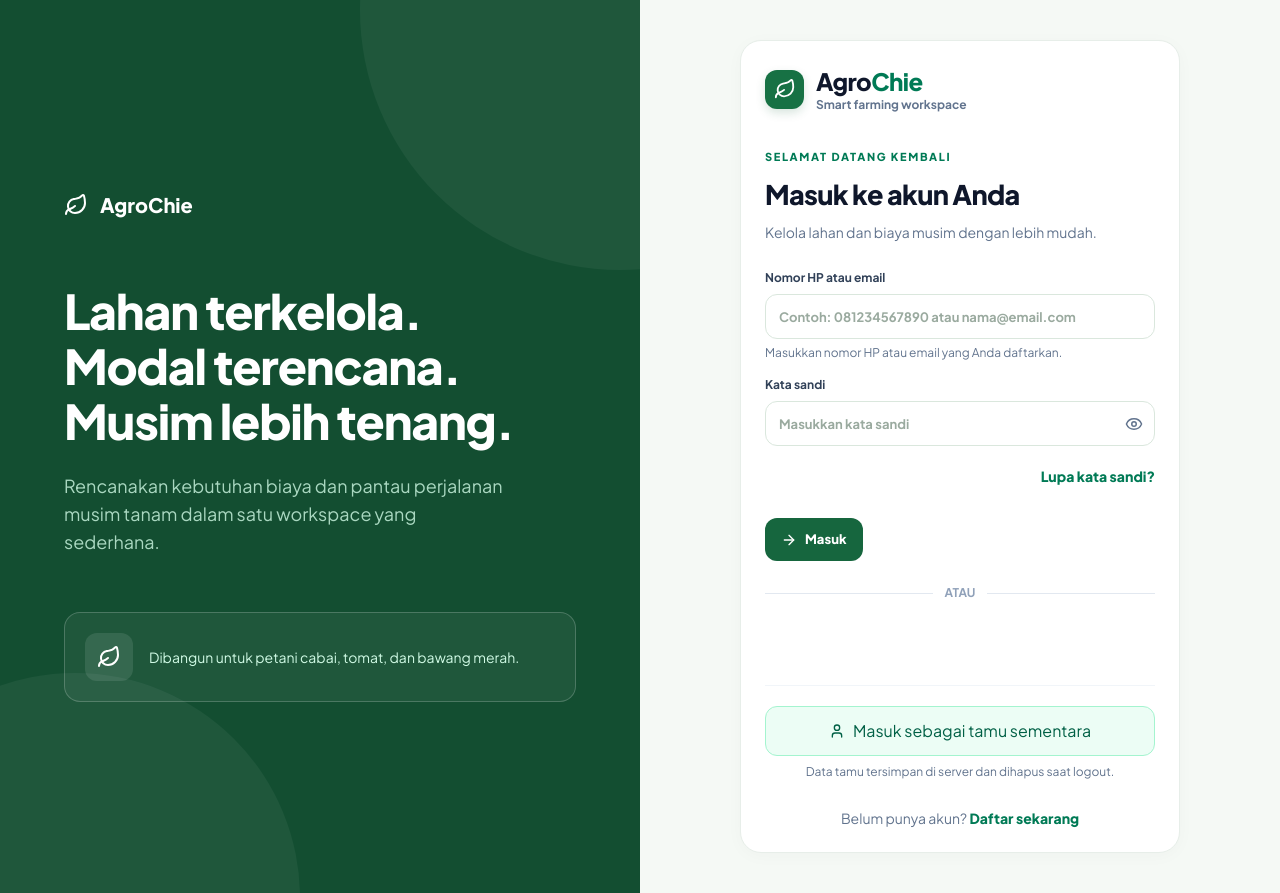
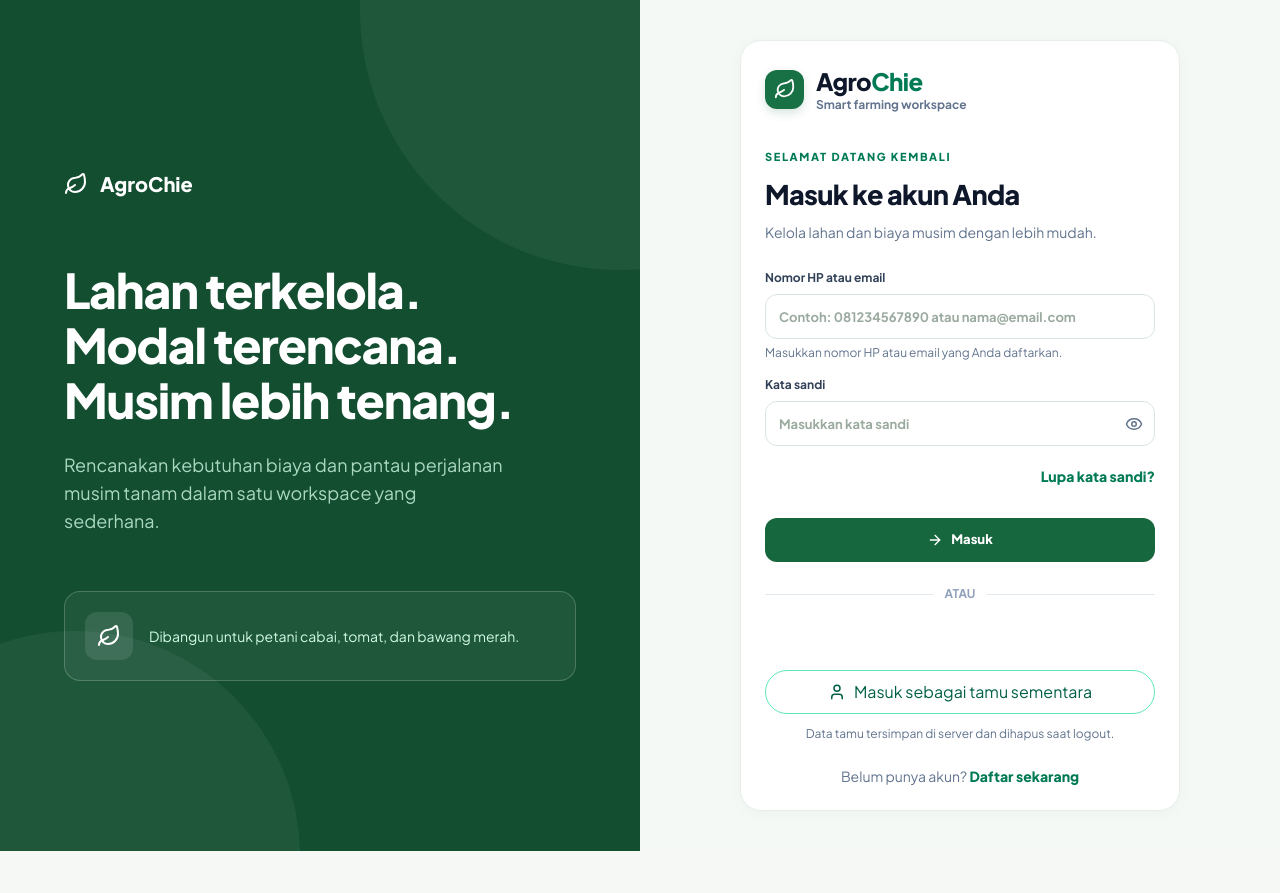
Before and after one commit to Cilok-12Kb/AgroChie, a Next.js app in the folder agrochie-web/: page /masuk in a window 1280 px wide. After the commit the page ends 851 px from the top, so only its background shows below. Built offline with nearby package versions, Linux system fonts and the light colour scheme; no server answers.

Commit message:
style(web): tombol aksi masuk dan daftar simetris

```diff
--- /dev/null
+++ b/agrochie-web/src/features/auth/AuthActions.tsx
@@ -0,0 +1,36 @@
+import type { ReactNode } from 'react';
+import { User } from 'lucide-react';
+
+/**
+ * Gaya seragam tombol aksi /masuk dan /daftar (tampilan saja).
+ * Lebar 100% sampai 400px (sama dengan tombol Google), tinggi 44px, sudut pill, rata tengah.
+ */
+export const ACTION_MAX_W = 'max-w-[400px]';
+const base = 'w-full h-11 min-h-11 rounded-full text-base font-extrabold inline-flex items-center justify-center gap-2 '
+  + 'focus-visible:outline-[3px] focus-visible:outline-offset-2 focus-visible:outline-emerald-800 '
+  + 'disabled:opacity-60 disabled:cursor-not-allowed';
+
+/** Pembungkus tombol primer (komponen Button bersama): memaksa lebar penuh, tinggi, sudut, dan fokus. */
+export function AuthPrimary({ children }: { children: ReactNode }) {
+  return (
+    <div className={`w-full ${ACTION_MAX_W} mx-auto pt-2 `
+      + '[&>button]:w-full [&>button]:h-11 [&>button]:min-h-11 [&>button]:rounded-full [&>button]:text-base [&>button]:py-0 '
+      + '[&>button]:focus-visible:outline-[3px] [&>button]:focus-visible:outline-offset-2 [&>button]:focus-visible:outline-emerald-800 '
+      + '[&>button]:disabled:cursor-not-allowed'}>
+      {children}
+    </div>
+  );
+}
+
+/** Tombol tersier "Masuk sebagai tamu sementara" + keterangan di bawahnya. */
+export function GuestAction({ disabled, onClick }: { disabled: boolean; onClick: () => void }) {
+  return (
+    <div className={`w-full ${ACTION_MAX_W} mx-auto mt-3`}>
+      <button type="button" disabled={disabled} onClick={onClick}
+        className={`${base} border border-emerald-300 bg-white text-emerald-800 hover:bg-emerald-50`}>
+        <User size={18} /> Masuk sebagai tamu sementara
+      </button>
+      <p className="text-xs text-slate-500 text-center mt-3">Data tamu tersimpan di server dan dihapus saat logout.</p>
+    </div>
+  );
+}
--- a/agrochie-web/src/features/auth/GoogleButton.tsx
+++ b/agrochie-web/src/features/auth/GoogleButton.tsx
@@ -44,10 +44,23 @@ export function GoogleButton({ onCredential, disabled = false, text = 'signin_wi
     }
     box.replaceChildren();
     gsi.renderButton(box, {
-      type: 'standard', size: 'large', theme: 'outline', locale: 'id', text,
+      type: 'standard', size: 'large', theme: 'outline', shape: 'pill', logo_alignment: 'center', locale: 'id', text,
       width: googleButtonWidth(wrapRef.current?.clientWidth ?? 0),
     });
   }, [clientId, text]);
+
+  // Render ulang (tanpa initialize) bila lebar kontainer berubah, agar lebar selalu sama dengan tombol lain.
+  useEffect(() => {
+    const wrap = wrapRef.current;
+    if (!wrap || typeof ResizeObserver === 'undefined') return;
+    let last = googleButtonWidth(wrap.clientWidth);
+    const ro = new ResizeObserver(() => {
+      const next = googleButtonWidth(wrap.clientWidth);
+      if (next !== last) { last = next; render(); }
+    });
+    ro.observe(wrap);
+    return () => ro.disconnect();
+  }, [render]);
 
   useEffect(() => {
     const mine = (credential: string) => callbackRef.current(credential);
@@ -67,7 +80,7 @@ export function GoogleButton({ onCredential, disabled = false, text = 'signin_wi
       <div
         ref={boxRef}
         aria-disabled={disabled}
-        className={`flex justify-center min-h-[44px] ${disabled ? 'pointer-events-none opacity-50' : ''}`}
+        className={`flex justify-center items-center h-11 min-h-11 ${disabled ? 'pointer-events-none opacity-50' : ''}`}
       />
     </div>
   );
--- a/agrochie-web/src/features/auth/GoogleLogin.tsx
+++ b/agrochie-web/src/features/auth/GoogleLogin.tsx
@@ -42,7 +42,7 @@ export function GoogleLogin({ mode, busy, locked, onCooldown }: {
       <div className="flex items-center gap-3 text-xs font-bold uppercase text-slate-400" role="separator">
         <span className="h-px flex-1 bg-slate-200" />{copy.google.divider}<span className="h-px flex-1 bg-slate-200" />
       </div>
-      <div className="mt-4 space-y-3">
+      <div className="mt-3 space-y-3">
         <GoogleButton onCredential={onCredential} disabled={busy || working || locked} text={mode === 'login' ? 'signin_with' : 'signup_with'} />
         {working && <p role="status" className="text-sm text-slate-600 text-center font-bold">{copy.google.signingIn}</p>}
         {failed && <Message color="red">{copy.google.failed}</Message>}
--- a/agrochie-web/src/features/console/AuthForm.tsx
+++ b/agrochie-web/src/features/console/AuthForm.tsx
@@ -1,7 +1,8 @@
 'use client';
 import { FormEvent, useState } from 'react';
 import Link from 'next/link';
-import { ArrowRight, Eye, EyeOff, Leaf, User } from 'lucide-react';
+import { ArrowRight, Eye, EyeOff, Leaf } from 'lucide-react';
+import { AuthPrimary, GuestAction } from '../auth/AuthActions'; // [REVISI] tampilan
 import { api } from './api';
 import { Button, ErrorLine, Field, inputClass } from './ui';
 import { copy } from '../auth/copy'; // [REVISI] teks baru lewat copy.ts
@@ -31,11 +32,11 @@ export function AuthForm({ type }: { type: 'login' | 'register' }) {
       {type==='register'&&<Field label={copy.register.emailLabel} hint={copy.register.emailHint}><input name="email" type="email" className={inputClass} maxLength={254} value={email} onChange={e=>setEmail(e.target.value)} placeholder={copy.register.emailPlaceholder} autoComplete="email" inputMode="email" autoCapitalize="none" spellCheck={false}/></Field>}
       <Field label="Kata sandi"><div className="relative"><input className={`${inputClass} pr-12`} type={show?'text':'password'} required minLength={type==='register'?8:1} maxLength={128} value={password} onChange={e=>setPassword(e.target.value)} autoComplete={type==='register'?'new-password':'current-password'} placeholder="Masukkan kata sandi"/><button type="button" title="Tampilkan/sembunyikan kata sandi" className="absolute top-3.5 right-3 text-slate-500" onClick={()=>setShow(s=>!s)}>{show?<EyeOff size={18}/>:<Eye size={18}/>}</button></div></Field>
       {type==='login'&&<div className="text-right -mt-1"><Link href="/lupa-password" className="inline-block py-2 text-sm text-emerald-700 font-black">{copy.login.forgotLink}</Link></div>}
-      <ErrorLine error={error}/>{cooldown.left>0&&<p role="status" className="text-sm text-amber-700 font-bold">{copy.common.cooldownNote} {copy.common.cooldownWait(cooldown.left)}</p>}<div className="pt-2"><Button type="submit" icon={ArrowRight} busy={loading} disabled={cooldown.left>0}>{type==='login'?'Masuk':'Daftar & lanjutkan'}</Button></div>
+      <ErrorLine error={error}/>{cooldown.left>0&&<p role="status" className="text-sm text-amber-700 font-bold">{copy.common.cooldownNote} {copy.common.cooldownWait(cooldown.left)}</p>}<AuthPrimary><Button type="submit" icon={ArrowRight} busy={loading} disabled={cooldown.left>0}>{type==='login'?'Masuk':'Daftar & lanjutkan'}</Button></AuthPrimary>{/* [REVISI] tampilan: tombol primer seragam */}
     </form>
     {/* [REVISI] tombol Google di /masuk dan /daftar */}
     <GoogleLogin mode={type} busy={loading} locked={cooldown.left>0} onCooldown={cooldown.start}/></>}
-    {type==='login'&&<div className="mt-6 border-t border-slate-100 pt-5"><button disabled={loading} className="w-full rounded-xl border border-emerald-200 bg-emerald-50 text-emerald-800 py-3 text-sm font-extrabold flex justify-center items-center gap-2 hover:bg-emerald-100" onClick={guest}><User size={16}/> Masuk sebagai tamu sementara</button><p className="text-xs text-slate-500 text-center mt-2">Data tamu tersimpan di server dan dihapus saat logout.</p></div>}
-    <p className="text-sm text-center text-slate-500 mt-7">{type==='login'?<>Belum punya akun? <Link href="/daftar" className="text-emerald-700 font-black">Daftar sekarang</Link></>:<>Sudah memiliki akun? <Link href="/masuk" className="text-emerald-700 font-black">Masuk</Link></>}</p>
+    {type==='login'&&<GuestAction disabled={loading} onClick={guest}/>}{/* [REVISI] tampilan: tombol tamu seragam */}
+    <p className="text-sm text-center text-slate-500 mt-6">{type==='login'?<>Belum punya akun? <Link href="/daftar" className="text-emerald-700 font-black">Daftar sekarang</Link></>:<>Sudah memiliki akun? <Link href="/masuk" className="text-emerald-700 font-black">Masuk</Link></>}</p>
   </div>;
 }
```
